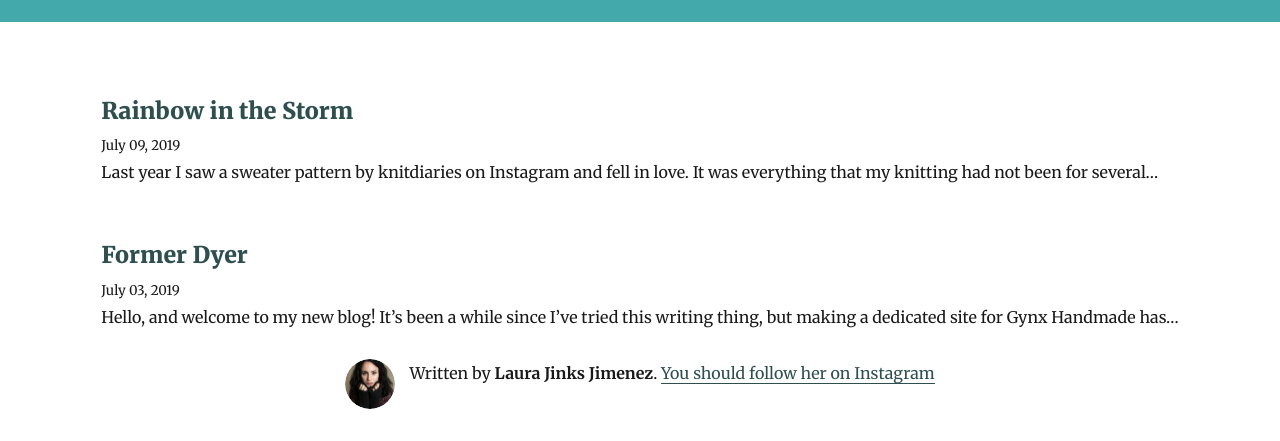
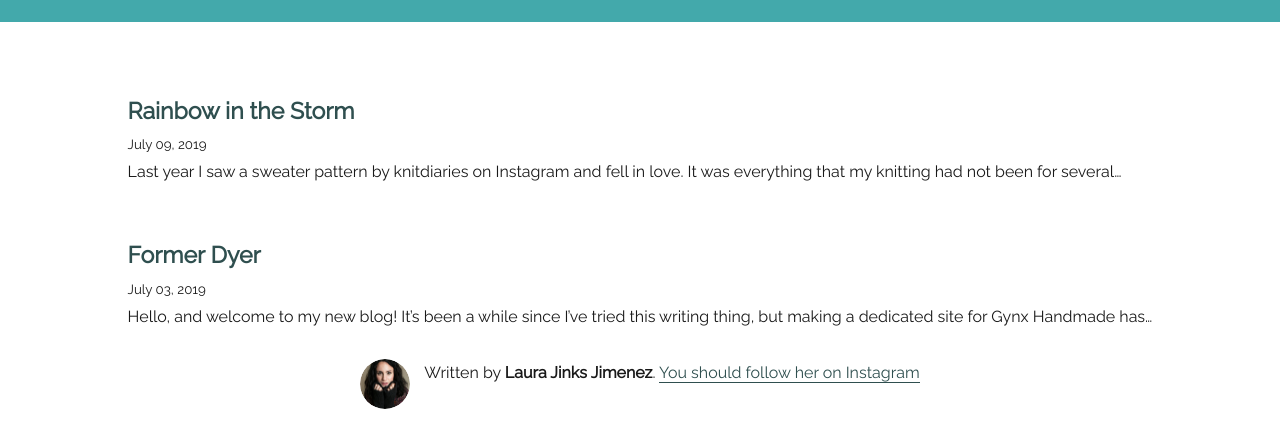
Before and after one commit to laurajinks/gynx-handmade, a Gatsby site: page / in a window 1280 px wide. Shown: the part 102-543 px from the top of the page. Built offline with nearby package versions, Linux system fonts and the light colour scheme; Gatsby itself is replaced by a stand-in of ours; some packages are replaced by stand-ins of ours.

Commit message:
change font

```diff
--- a/gatsby-browser.js
+++ b/gatsby-browser.js
@@ -1,5 +1,2 @@
-// custom typefaces
-import "typeface-montserrat"
-import "typeface-merriweather"
 //global css
 import "./src/styles/global.css"
--- a/gatsby-config.js
+++ b/gatsby-config.js
@@ -96,14 +96,6 @@
         username: `gynxhandmade`,
       },
     },
-    {
-      resolve: 'gatsby-plugin-web-font-loader',
-      options: {
-        google: {
-          families: ['Raleway']
-        }
-      }
-    },
   ],
 
 }
--- a/package.json
+++ b/package.json
@@ -38,8 +38,6 @@
     "react-helmet": "^5.2.1",
     "react-typography": "^0.16.19",
     "styled-components": "^4.3.2",
-    "typeface-merriweather": "0.0.72",
-    "typeface-montserrat": "0.0.54",
     "typography": "^0.16.19",
     "typography-theme-wordpress-2016": "^0.16.19"
   },
--- a/src/styles/global.css
+++ b/src/styles/global.css
@@ -1,6 +1,25 @@
-html {
+@import url('https://fonts.googleapis.com/css?family=Raleway&display=swap');
+
+html, body {
     background-color: white;
-    font-family: Raleway sans-serif;
+}
+
+/* Reset Font from default styling */
+
+html, body, div, span, applet, object, iframe,
+h1, h2, h3, h4, h5, h6, p, blockquote, pre,
+a, abbr, acronym, address, big, cite, code,
+del, dfn, em, img, ins, kbd, q, s, samp,
+small, strike, strong, sub, sup, tt, var,
+b, u, i, center,
+dl, dt, dd, ol, ul, li,
+fieldset, form, label, legend,
+table, caption, tbody, tfoot, thead, tr, th, td,
+article, aside, canvas, details, embed,
+figure, figcaption, footer, header, hgroup,
+menu, nav, output, ruby, section, summary,
+time, mark, audio, video {
+    font-family: 'Raleway', sans-serif;
 }
 
 a {
```
Also changed, not shown: 1 other file.
